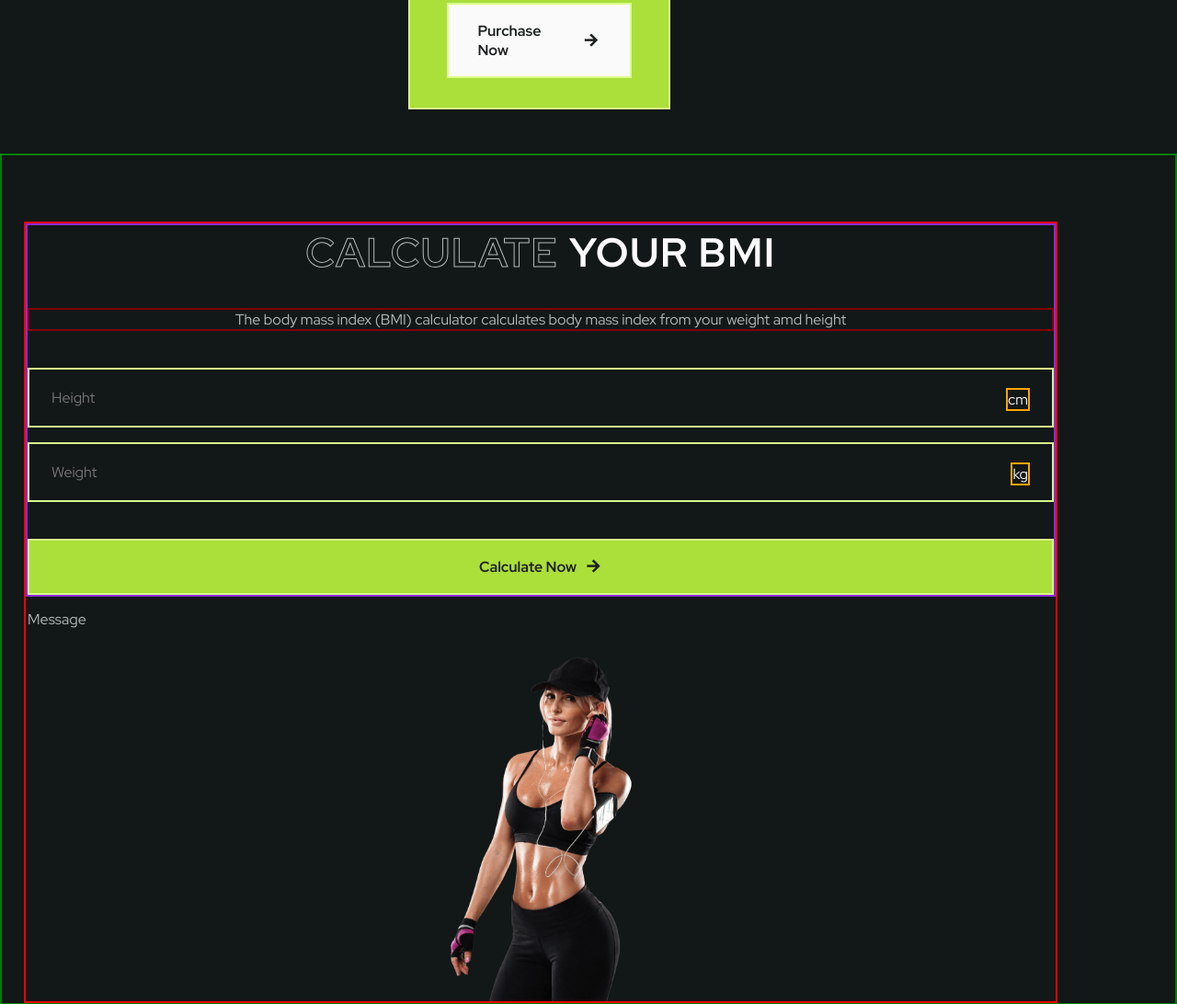
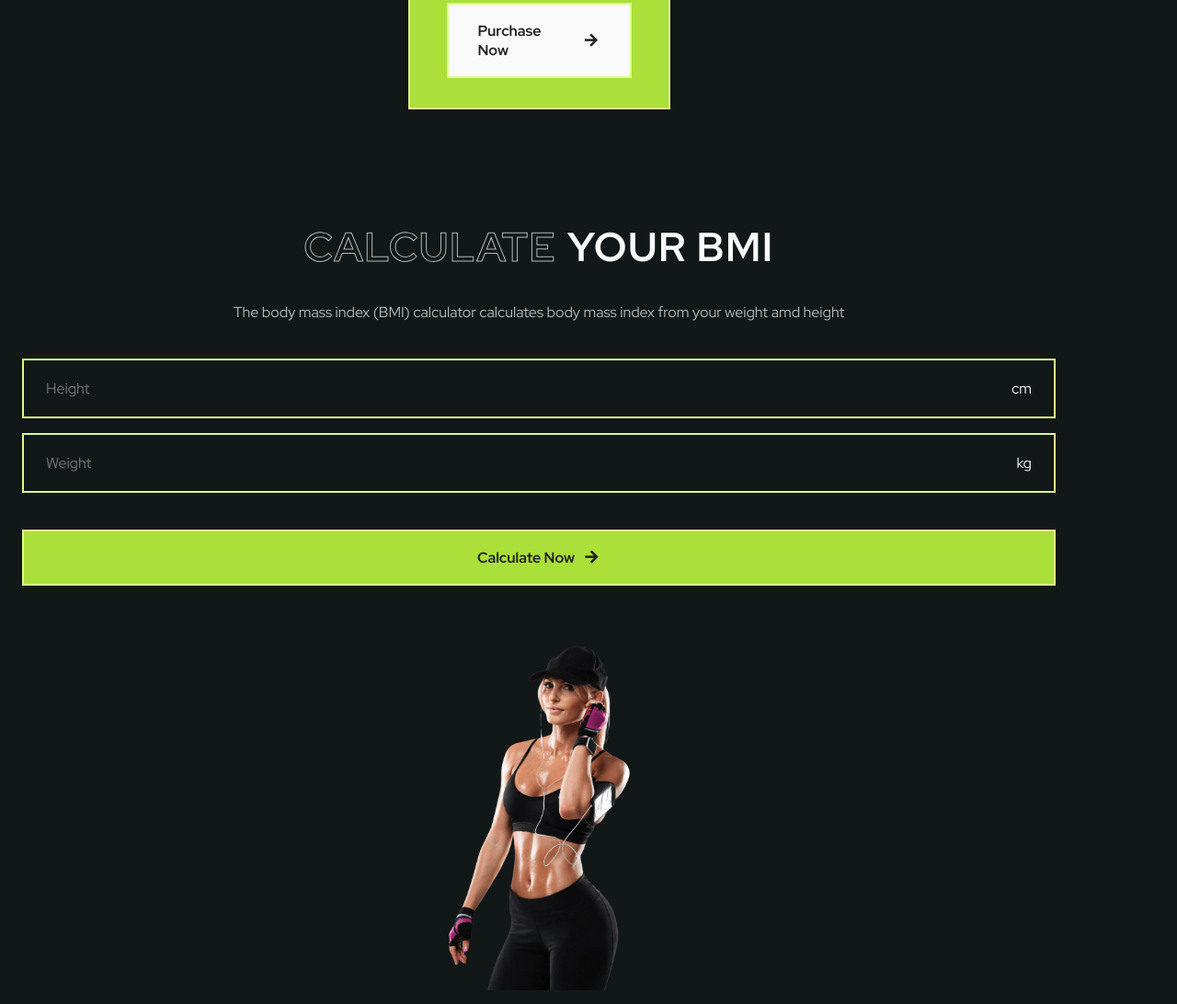
Before and after one commit to noravers/gym-responsive-website, a plain HTML site: page index.html in a window 1280 px wide. Shown: the part 5243-6335 px from the top of the page at 92% size. Drawn offline with nearby package versions, Linux system fonts and the light colour scheme.

```diff
--- a/assets/css/styles.css
+++ b/assets/css/styles.css
@@ -643,17 +643,17 @@ img {
 /*=============== CALCULATE ===============*/
 
 .calculate {
-    border: 2px solid green;
+    /* border: 2px solid green; */
     padding-bottom: 0
 }
 
 .calculate__container {
-    border: 2px solid red;
+    /* border: 2px solid red; */
     row-gap: 4rem
 }
 
 .calculate__content {
-    border: 2px solid blueviolet
+    /* border: 2px solid blueviolet */
 }
 
 .calculate__content .section__titles {
@@ -662,7 +662,7 @@ img {
 }
 
 .calculate__description {
-    border: 2px solid maroon;
+    /* border: 2px solid maroon; */
     text-align: center;
     margin-bottom: 2.5rem;
 }
@@ -697,7 +697,7 @@ img {
 } */
 
 .calculate__label {
-    border: 2px solid orange;
+    /* border: 2px solid orange; */
     position: absolute;
     right: 1.5rem;
     top: 1.25rem;
@@ -849,6 +849,21 @@ img {
 
 /*=============== SCROLL BAR ===============*/
 
+::-webkit-scrollbar {
+    width: .6rem;
+    border-radius: .5rem;
+    background-color: hsl(79, 4%, 15%);
+}
+
+::-webkit-scrollbar-thumb {
+    background-color: hsl(79, 4%, 25%);
+    border-radius: .5rem
+}
+
+::-webkit-scrollbar-thumb:hover {
+    background-color: hsl(70, 4%, 35%)
+}
+
 
 /*=============== SCROLL UP ===============*/
 
--- a/index.html
+++ b/index.html
@@ -358,14 +358,14 @@
                         </div>
                         <div class="calculate__box">
                             <input type="number" placeholder="Weight" class="calculate__input" id="calculate-kg">
-                            <label for="" class="calculate__label">kg</label>
+                            <label type="number" class="calculate__label">kg</label>
                         </div>
                         <button class="button button__flex">
                             Calculate Now <i class="ri-arrow-right-line"></i>
                         </button>
                     </form>
 
-                    <p class="calculate__message" id="calculate-message">Message</p>
+                    <p class="calculate__message" id="calculate-message"></p>
                 </div>
 
                 <img src="assets/img/calculate-img.png" alt="calculate image" class="calculate__img">
@@ -389,7 +389,7 @@
                     <button class="button">Subscribe</button>
                 </form>
 
-                <p class="footer__message" id="contact-message">Mensajeee</p>
+                <p class="footer__message" id="contact-message"></p>
             </div>
             <div class="footer__content">
                 <div>
```
Also changed, not shown: assets/js/main.js (line endings or trailing spaces).
